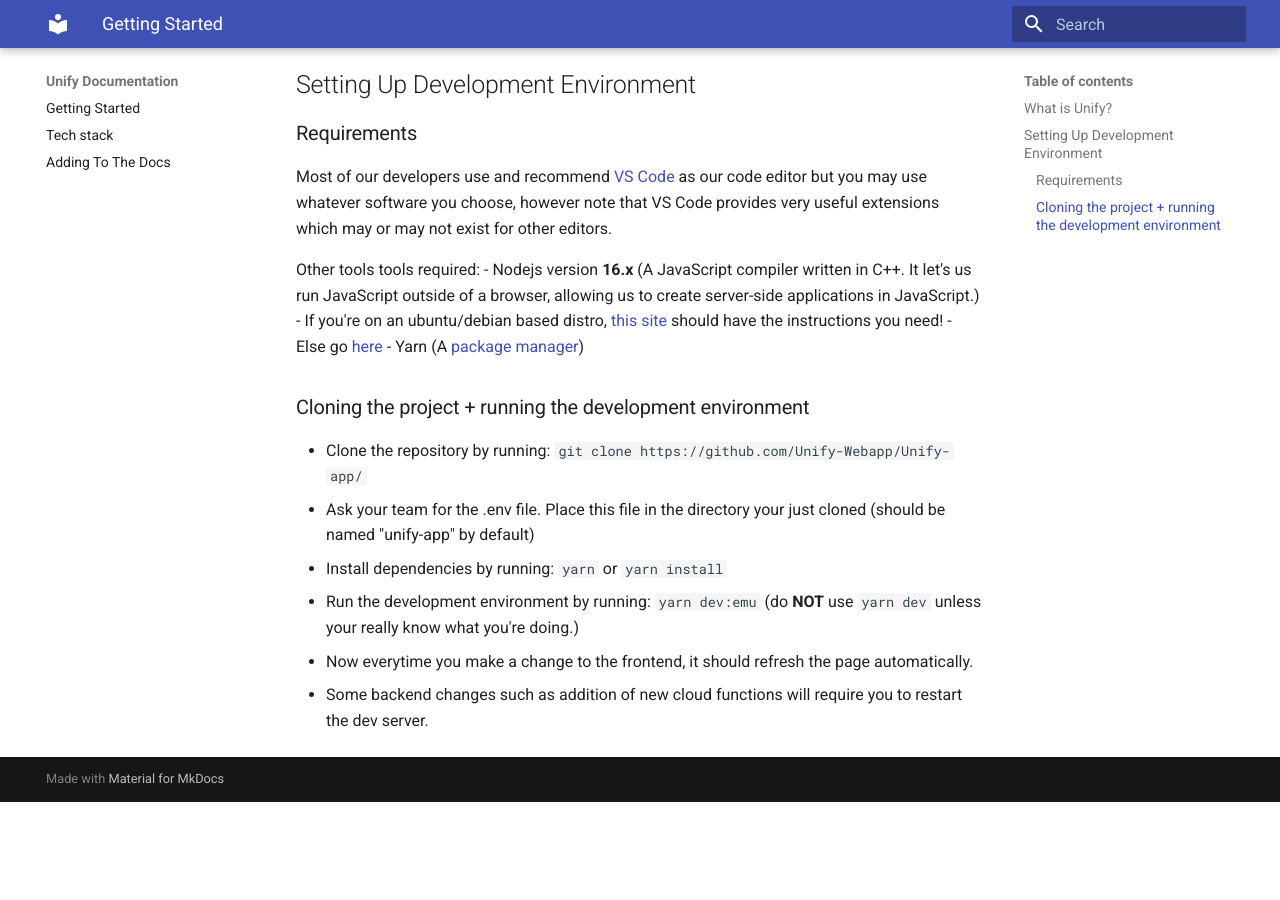
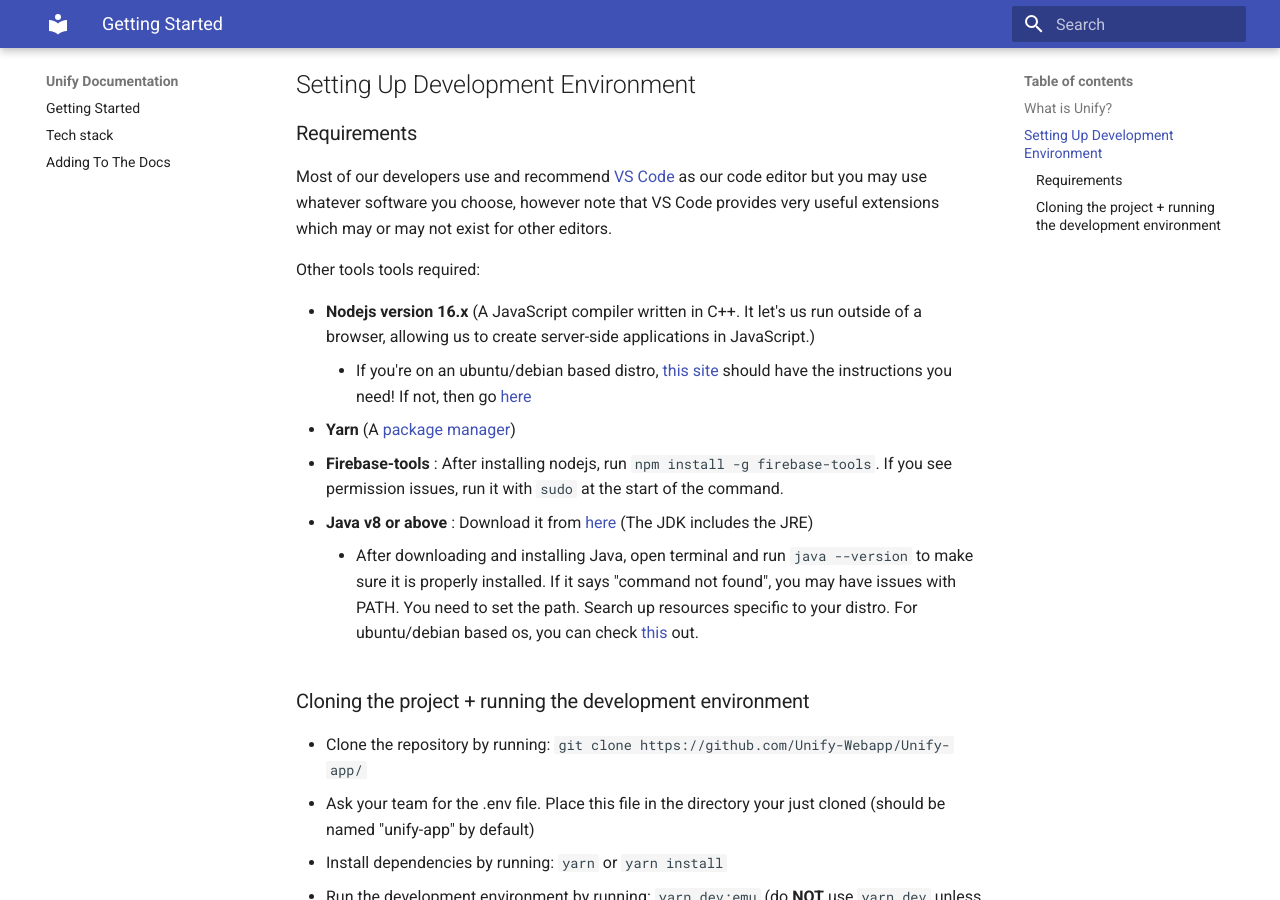
Before and after one commit to Unify-Webapp/unify-docs, an MkDocs documentation site: the page built from docs/index.md, in a window 1280 px wide and 900 px high, scrolled down 440 px. Built offline with MkDocs 1.6.1 and Material for MkDocs 9.7.7, drawn with Linux system fonts in a browser that asks for light colours; before the commit the page ends 1242 px from its top, so only the background shows below that.

Commit message:
- Added Firebase-tools and java installation requirement to the docs

```diff
--- a/docs/index.md
+++ b/docs/index.md
@@ -13,10 +13,13 @@
 Most of our developers use and recommend [VS Code](https://code.visualstudio.com/) as our code editor but you may use whatever software you choose, however note that VS Code provides very useful extensions which may or may not exist for other editors.
 
 Other tools tools required:
-- Nodejs version **16.x** (A JavaScript compiler written in C++. It let's us run JavaScript outside of a browser, allowing us to create server-side applications in JavaScript.)
-    - If you're on an ubuntu/debian based distro, [this site](https://github.com/nodesource/distributions) should have the instructions you need!
-    - Else go [here](https://nodejs.org/en/download)
-- Yarn (A [package manager](https://www.youtube.com/watch?v=GTC1XhYixHs))
+
+  - **Nodejs version 16.x** (A JavaScript compiler written in C++. It let's us run outside of a browser, allowing us to create server-side applications in JavaScript.)
+    - If you're on an ubuntu/debian based distro, [this site](https://github.com/nodesource/distributions) should have the instructions you need! If not, then go [here](https://nodejs.org/en/download)
+  - **Yarn** (A [package manager](https://www.youtube.com/watch?v=GTC1XhYixHs))
+  - **Firebase-tools** : After installing nodejs, run `npm install -g firebase-tools`. If you see permission issues, run it with `sudo` at the start of the command.
+  - **Java v8 or above** : Download it from [here](https://www.oracle.com/java/technologies/downloads/) (The JDK includes the JRE)
+    - After downloading and installing Java, open terminal and run `java --version` to make sure it is properly installed. If it says "command not found", you may have issues with PATH. You need to set the path. Search up resources specific to your distro. For ubuntu/debian based os, you can check [this](https://ubuntuhandbook.org/index.php/2022/03/install-jdk-18-ubuntu/) out.
 
 ### Cloning the project + running the development environment
 - Clone the repository by running: `git clone https://github.com/Unify-Webapp/Unify-app/`
```
